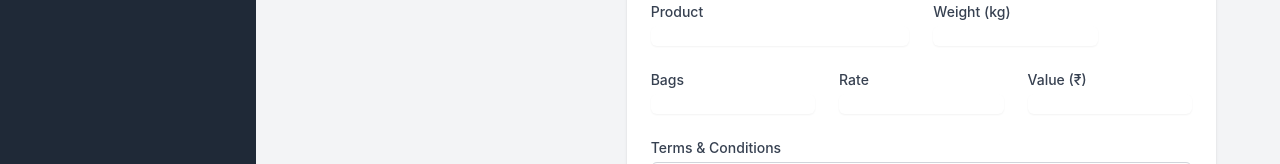
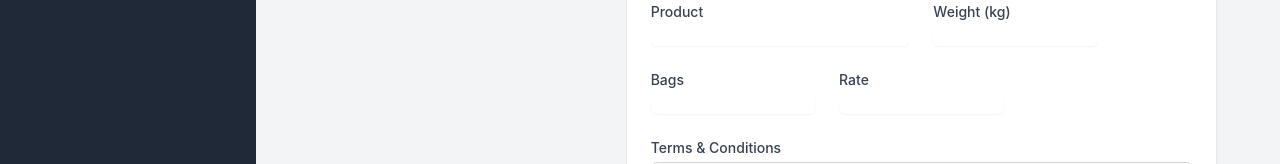
Before and after one commit to Krishnamundhara/PO-frontend, a React (Create React App) app: page /purchase-orders/new in a window 1280 px wide. Shown: the part 284-448 px from the top of the page. Built offline with nearby package versions, Linux system fonts and the light colour scheme; sample sign-in values are in the browser's storage.

Commit message:
Remove Value field from Purchase Order form

```diff
--- a/src/pages/PurchaseOrderForm.js
+++ b/src/pages/PurchaseOrderForm.js
@@ -252,23 +252,6 @@ const PurchaseOrderForm = () => {
                     />
                   </div>
 
-                  {/* Value */}
-                  <div className="col-span-6 sm:col-span-3 lg:col-span-2">
-                    <label htmlFor="value" className="block text-sm font-medium text-gray-700">
-                      Value (₹)
-                    </label>
-                    <input
-                      type="number"
-                      name="value"
-                      id="value"
-                      step="0.01"
-                      min="0"
-                      value={formData.value || ''}
-                      onChange={handleChange}
-                      className="mt-1 focus:ring-indigo-500 focus:border-indigo-500 block w-full shadow-sm sm:text-sm border-gray-300 rounded-md"
-                    />
-                  </div>
-
                   {/* Terms & Conditions */}
                   <div className="col-span-6">
                     <label htmlFor="terms_conditions" className="block text-sm font-medium text-gray-700">
```
